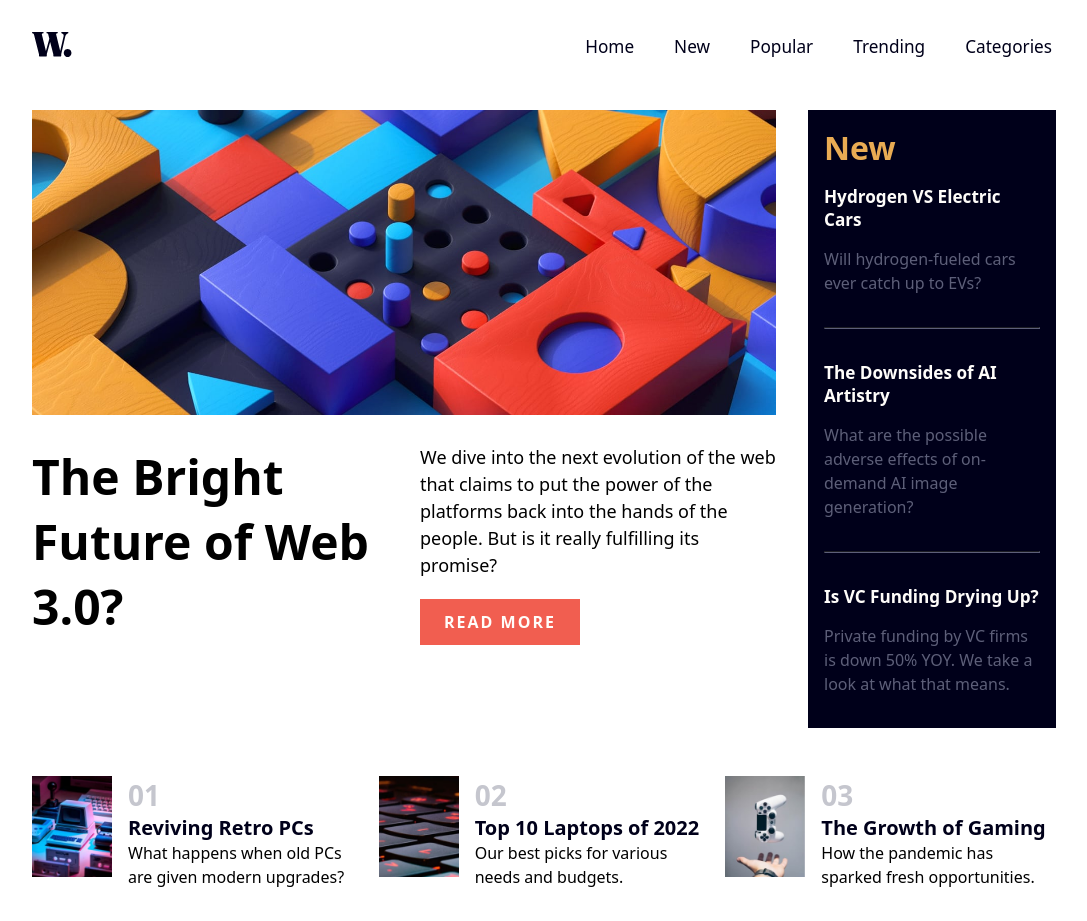
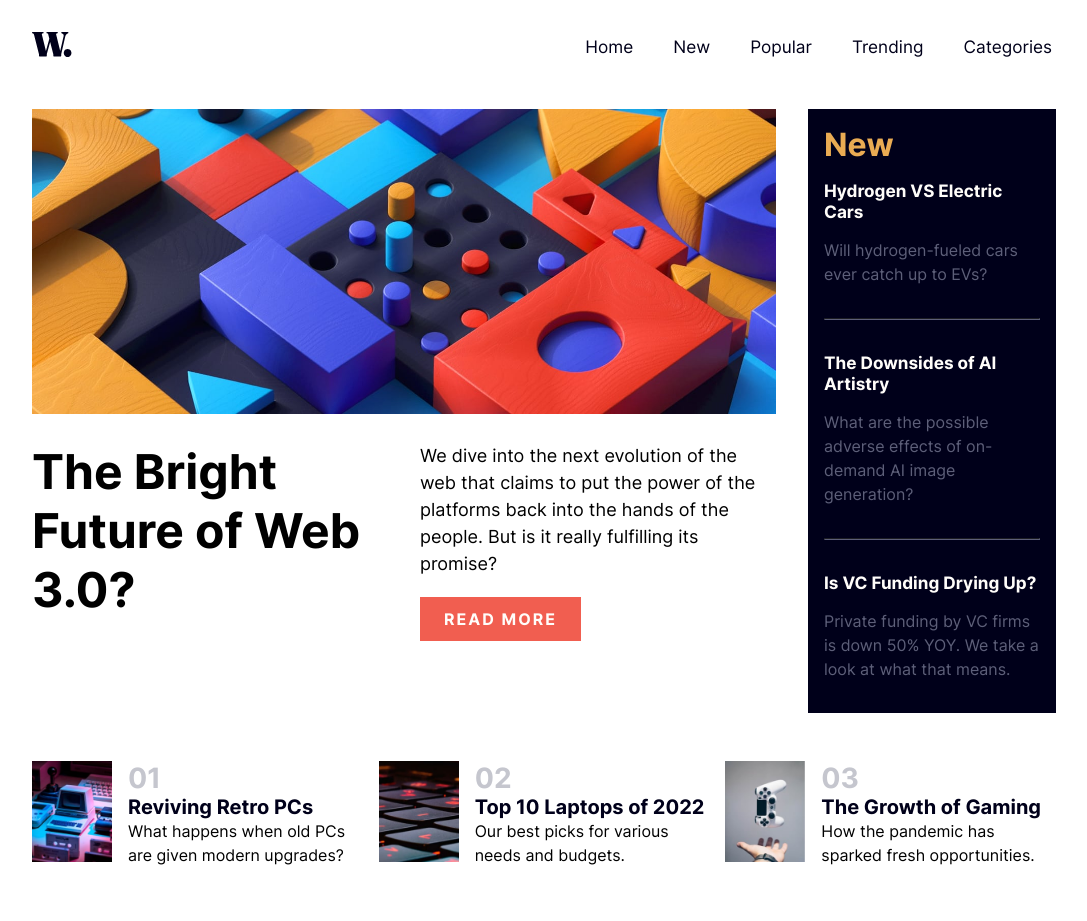
Before and after one commit to Code-Beaker/news-page-code-beaker, a plain HTML site: page index.html in a window 1280 px wide. Shown: the whole page, without its empty margins (96-1183 px from the left). After the commit the page ends 899 px from the top, so only its background shows below. Drawn offline with Linux system fonts and the light colour scheme.

Commit message:
added Inter font to the source files and use it as default

```diff
--- /dev/null
+++ b/assets/fonts-web/stylesheet.css
@@ -0,0 +1,26 @@
+@font-face {
+    font-family: 'Inter';
+    src: url('Inter-Regular.woff2') format('woff2'),
+        url('Inter-Regular.woff') format('woff');
+    font-weight: normal;
+    font-style: normal;
+    font-display: swap;
+}
+
+@font-face {
+    font-family: 'Inter';
+    src: url('Inter-ExtraBold.woff2') format('woff2'),
+        url('Inter-ExtraBold.woff') format('woff');
+    font-weight: bold;
+    font-style: normal;
+    font-display: swap;
+}
+
+@font-face {
+    font-family: 'Inter';
+    src: url('Inter-Bold.woff2') format('woff2'),
+        url('Inter-Bold.woff') format('woff');
+    font-weight: bold;
+    font-style: normal;
+    font-display: swap;
+}
--- a/css/style.css
+++ b/css/style.css
@@ -1,9 +1,10 @@
 @import "./globals.css";
 @import "./variables.css";
+@import "../assets/fonts-web/stylesheet.css";
 
 body {
-  font-family: system-ui, -apple-system, BlinkMacSystemFont, "Segoe UI", Roboto,
-    Oxygen, Ubuntu, Cantarell, "Open Sans", "Helvetica Neue", sans-serif;
+  font-family: "Inter", system-ui, -apple-system, BlinkMacSystemFont, "Segoe UI",
+    Roboto, Oxygen, Ubuntu, Cantarell, "Open Sans", "Helvetica Neue", sans-serif;
 }
 
 .navbar {
```
Also changed, not shown: assets/fonts-web/Inter-Bold.woff (added), assets/fonts-web/Inter-Bold.woff2 (added), assets/fonts-web/Inter-ExtraBold.woff (added), assets/fonts-web/Inter-ExtraBold.woff2 (added), assets/fonts-web/Inter-Regular.woff (added), assets/fonts-web/Inter-Regular.woff2 (added).
